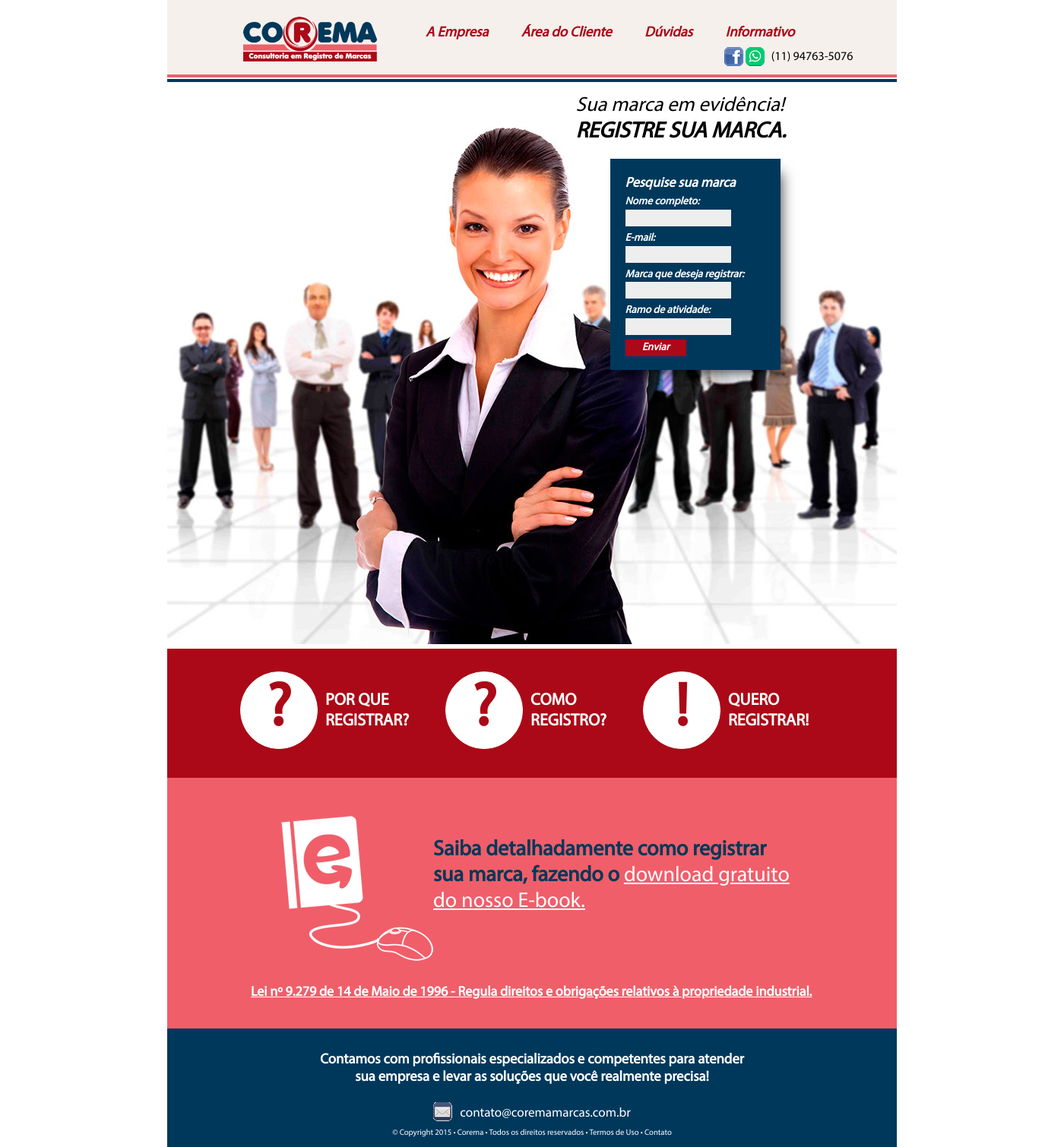
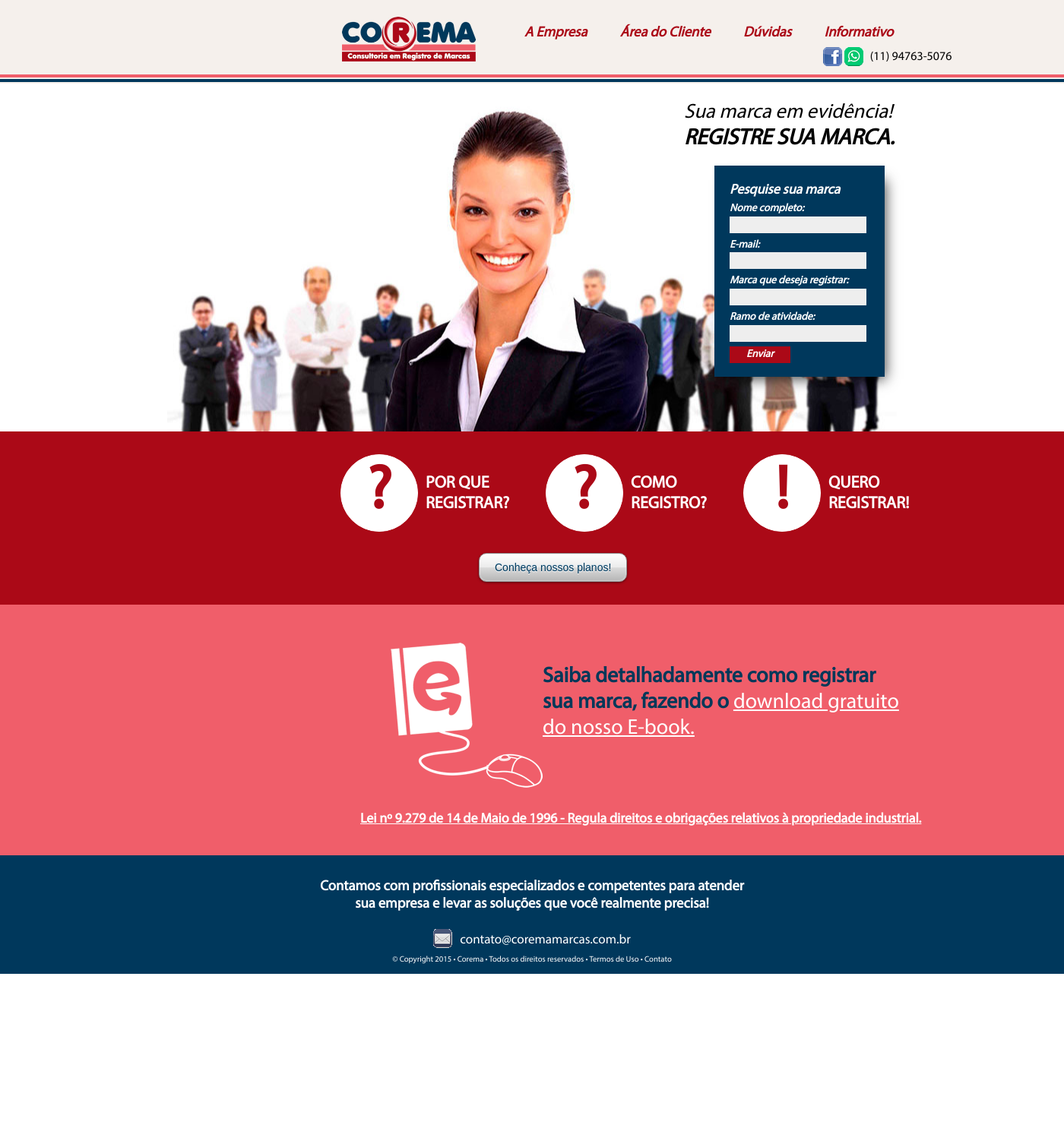
Before and after one commit to venturalp/Corema, a PHP site: page / in a window 1400 px wide. Shown: the whole page at 76% size. After the commit the page ends 1282 px from the top, so only its background shows below. Run offline with PHP 8.4, Linux system fonts and the light colour scheme.

Commit message:
Centralizando conteúdo e deixando backgrounds com 100% de largura

```diff
--- a/contato.php
+++ b/contato.php
@@ -51,6 +51,7 @@
                 <?php include("header.html"); ?>
 			</header>
 			<section class="section-padrao contato">
+                <div class="contato-container">
                     <p class="subtitulo sub-contato">Entre em contato com um de nossos consultores: </p>
                     <form class="form-padrao" id="ajax_form" method="post" onsubmit="return false;">
                         <label>Nome:</label><br>
@@ -63,8 +64,10 @@
                     <div class="botao-container bt-enviar" id="enviar">
                         <a href="#" class="bt-padrao bt-azul"><div><p class="botao">ENVIAR</p></div></a>
                     </div>
+                </div>
                 <?php include("pesquise_marca.html"); ?>
             </section>
+
 			<?php include("footer.html"); ?>
 		</div>
 	</body>
--- a/css/estilos.css
+++ b/css/estilos.css
@@ -88,7 +88,10 @@ nav a:hover{
 
 .container{
 	margin: 0 auto;
-	width: 960px;
+}
+
+.container section{
+/*    margin-left: 25%;*/
 }
 
 .linha {
@@ -108,11 +111,12 @@ nav a:hover{
 
 .destaque{
 	background-image: url("../images/destaque.jpg");
-	height: 700px;
-	padding-left: 56%;
+    background-repeat: no-repeat;
+    background-position: center;
+	height: 405px;
+/*	padding-left: 56%;*/
     padding-top: 2%;
     margin-top: 25px;
-
 }
 
 .destaque form{
@@ -126,7 +130,7 @@ nav a:hover{
 	line-height: 1.4;
 	padding: 20px;
     top: -12px;
-    left: 45px;
+    left: 520px;
     position: relative;
     -webkit-box-shadow: 9px 11px 17px -8px rgba(0,0,0,0.75);
     -moz-box-shadow: 9px 11px 17px -8px rgba(0,0,0,0.75);
@@ -145,6 +149,7 @@ nav a:hover{
 	line-height: 22px;
     font-style: normal;
     padding: 0px 5px 0px 5px;
+    width: 170px;
 }
 
 .destaque input[type="submit"]{
@@ -177,6 +182,7 @@ nav a:hover{
 	font-family: Myriad, sans-serif;
 	font-size: 20pt;
     top: -30px;
+    left: 480px;
     position: relative;
 }
 
@@ -186,21 +192,21 @@ nav a:hover{
 }
 
 .porque{
-	height: 140px;
-	width: 960px;
+	height: 130px;
+	width: 100%;
 	background-color: #ab0917;
-	margin: 0 auto;
 	position: relative;
     padding-top: 30px;
+    display: grid;
 }
 
 .ebook{
 	height: 300px;
-	width: 960px;
 	background-color: #f05e6a;
 	margin: 0 auto;
 	position: relative;
     padding-top: 30px;
+    padding-left: 26%;
 }
 
 .ebook div{
@@ -223,7 +229,7 @@ nav a:hover{
 	display: table;
     padding-top: 30px;
     padding-bottom: 20px;
-	width: 960px;
+	width: 100%;
 	background-color: #00385C;
     color: white;
     margin-bottom: -25px;
@@ -241,8 +247,9 @@ nav a:hover{
 
 footer{
 	height: 100%;
-	width: 960px;
+	width: 100%;
 	background-color: #00385C;
+    clear: both;
 }
 
 footer div{
@@ -348,16 +355,15 @@ iframe {
 
 
 .icon-group {
-    left: 10%;
-    width: 100%;
+    width: 960px;
     position: relative;
+    margin-left: 32%;
 }
 
 .section-padrao {
     background-color: #F5F0EC;
     position: relative;
     padding-top: 30px;
-    padding-left: 155px;
     padding-right: 155px;
 }
 
@@ -377,6 +383,10 @@ h1{
 .subtitulo{
     color: #F05E6A;
     font-size: 1.5em;
+}
+
+.duvidas{
+    padding-bottom: 30px;
 }
 
 .duvidas article p{
@@ -401,7 +411,7 @@ h1{
 
 .empresa{
     width: 650px;
-    margin-left: 50px;
+    margin-left: 40%;
     margin-bottom: 0;
 }
 
@@ -432,7 +442,7 @@ h1{
     clear: both;
     position: absolute;
     top: 58px;
-    left: 690px;
+    left: 62%;
 }
 
 .pesquise div {
@@ -468,7 +478,7 @@ h1{
     display: flex;
     width: 170px;
     padding-bottom: 30px;
-    margin-left: 230px;
+    margin-left: 50%;
 }
 
 .down-ebook-container {
@@ -540,6 +550,7 @@ h1{
 
 .cliente {
     position: relative;
+    padding-left: 35%;
 }
 
 .cliente h1{
@@ -682,6 +693,7 @@ h1{
 .box-group {
     padding-left: 45px;
     width: 800px;
+    margin-left: 36%;
 }
 
 .box-space{
@@ -753,6 +765,10 @@ h1{
 .porque-reg {
     position: relative;
     box-sizing: border-box;
+}
+
+.porque-reg article{
+    margin-left: 38% !important;
 }
 
 .porque-reg ul{
@@ -841,7 +857,78 @@ h1{
 
 .fixed-nav {
     position: fixed;
-    width: 960px;
+    width: 100%;
     margin-bottom: 176px !important;
     z-index: 999;
+    background-color:#F5F0EC;
+    height: 110px;
 }
+
+
+button.cinza {
+	font-family: Arial, Helvetica, sans-serif;
+	font-size: 14px;
+	color: #00395c;
+	padding: 10px 20px;
+	background: -moz-linear-gradient(
+		top,
+		#ffffff 0%,
+		#ebebeb 50%,
+		#dbdbdb 50%,
+		#b5b5b5);
+	background: -webkit-gradient(
+		linear, left top, left bottom,
+		from(#ffffff),
+		color-stop(0.50, #ebebeb),
+		color-stop(0.50, #dbdbdb),
+		to(#b5b5b5));
+	-moz-border-radius: 10px;
+	-webkit-border-radius: 10px;
+	border-radius: 10px;
+	border: 1px solid #949494;
+	-moz-box-shadow:
+		0px 1px 3px rgba(000,000,000,0.5),
+		inset 0px 0px 2px rgba(255,255,255,1);
+	-webkit-box-shadow:
+		0px 1px 3px rgba(000,000,000,0.5),
+		inset 0px 0px 2px rgba(255,255,255,1);
+	box-shadow:
+		0px 1px 3px rgba(000,000,000,0.5),
+		inset 0px 0px 2px rgba(255,255,255,1);
+	text-shadow:
+		0px -1px 0px rgba(45,149,214,0.2),
+		0px 1px 0px rgba(255,255,255,1);
+}
+
+.conheca {
+	background-color: #ab0917;
+    padding-bottom: 30px;
+    position: relative;
+
+}
+
+.conheca button{
+    margin-left: 45%;
+}
+
+.destaque-container {
+    margin-left: 30%;
+}
+
+.duvida-container {
+    width: 800px;
+    padding-left: 34%;
+}
+
+.duvida-container img{
+    margin-left: 50px;
+}
+
+.informativo-container {
+    margin-left: 37%;
+    width: 650px;
+}
+
+.contato-container {
+    margin-left: 37%;
+}
--- a/duvidas.php
+++ b/duvidas.php
@@ -15,6 +15,7 @@
                 <?php include("header.html"); ?>
 			</header>
 			<section class="section-padrao duvidas">
+                <div class="duvida-container">
                     <h1>DÚVIDAS</h1>
                     <p class="subtitulo">Saiba quais são as mais comuns na hora de registrar a sua marca</p>
                     <img src="images/duvidas.jpg"/>
@@ -45,6 +46,7 @@
                         <h2>9. O que acontece quando registro minha marca?</h2>
                         <p>R: Ela obrigatoriamente passa a ser respeita em todo território brasileiro e somente você poderá lucrar com os produtos ou serviços oferecidos através daquele nome comercial. Registrando sua marca você adquire o direito de utilizá-la com exclusividade em sua área de atuação.</p>
                     </article>
+                </div>
                 <?php include("pesquise_marca.html"); ?>
 			</section>
 			<?php include("footer.html"); ?>
--- a/header.html
+++ b/header.html
@@ -1,4 +1,5 @@
 <div class="fixed-nav">
+    <div style="background-color:#F5F0EC; width:960px; margin-left:25%;">
         <nav>
             <a href="index.php"><img src="images/logo.jpg" width="176px"></a>
             <ul>
@@ -13,10 +14,11 @@
         <a href="#"><img src="images/whatsapp_icon.gif"></a>
         <span>(11) 94763-5076</span>
         </p>
-    <div class="linha cor1"></div>
-    <div class="linha cor2"></div>
         <div id="alerta" class="alerta">
             <p id="text-alerta"></p>
         </div>
         <div class="overlay" id="overlay"></div>
     </div>
+    <div class="linha cor1"></div>
+    <div class="linha cor2"></div>
+</div>
--- a/index.php
+++ b/index.php
@@ -50,6 +50,7 @@
                 <?php include("header.html"); ?>
 			</header>
 			<section class="destaque">
+                <div class="destaque-container">
                     <div class="suamarca">Sua marca em evidência!<br><strong>REGISTRE SUA MARCA.</strong></div>
                     <form class="formulario clearfix" id="ajax_form" method="post" onsubmit="return false;">
                         <h2>Pesquise sua marca</h2>
@@ -63,6 +64,7 @@
                         <input type="text" id="ramo"><br>
                         <input type="submit" value="Enviar">
                     </form>
+                </div>
 			</section>
 			<section class="porque">
                 <div class="icon-group">
@@ -84,7 +86,11 @@
                         <span class="desq">QUERO<br>REGISTRAR!</span>
                     </div>
                 </div>
+
 			</section>
+            <div class="conheca">
+                <a href="nossos_planos.php"><button type="button" name="" value="" class="cinza">Conheça nossos planos!</button></a>
+            </div>
             <section class="ebook">
                 <div>
                     <img src="images/mouse_ebook.png"/>
--- a/informativo.php
+++ b/informativo.php
@@ -15,6 +15,7 @@
                 <?php include("header.html"); ?>
 			</header>
 			<section class="section-padrao informativo">
+                <div class="informativo-container">
                     <h1>INFORMATIVO</h1>
                     <img class="img-info" src="images/info.gif"/>
                     <h3 class="subtitulo-content">Importância da Marca</h3>
@@ -34,6 +35,7 @@ clicando em <a href="#">Download gratuito do E-Book.</a>
                         <a href="#" class="pesquise"><div><p class="botao botao-maior">Download
     gratuito do E-Book</p></div></a>
                     </div>
+                </div>
                 <?php include("pesquise_marca.html"); ?>
             </section>
 			<?php include("footer.html"); ?>
```
Also changed, not shown: wp-config.php (added, +81 -0 lines), wp-settings.php (added, +374 -0 lines), images/destaque.jpg. Lines whose indentation alone changed are shown as unchanged.
